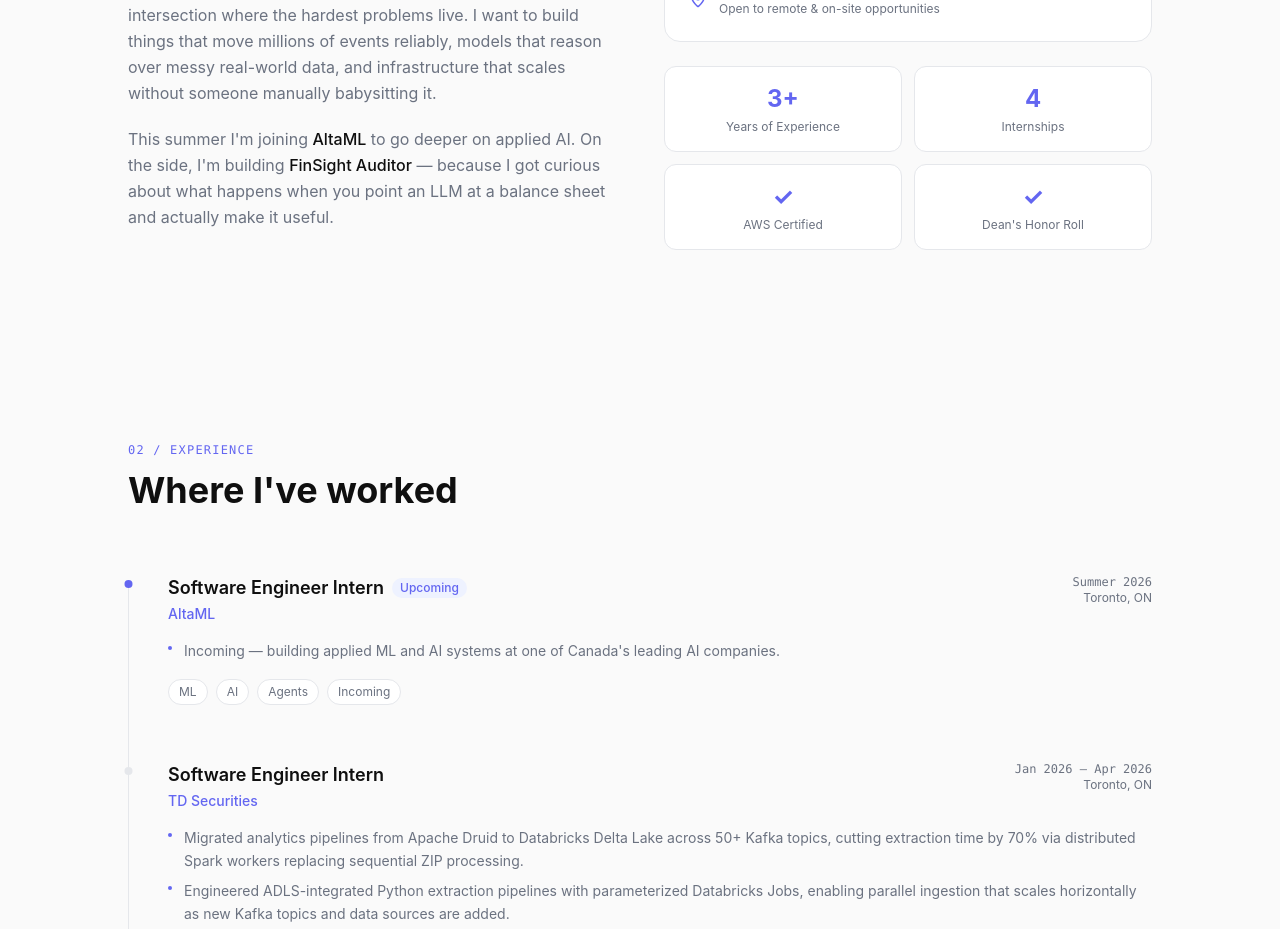
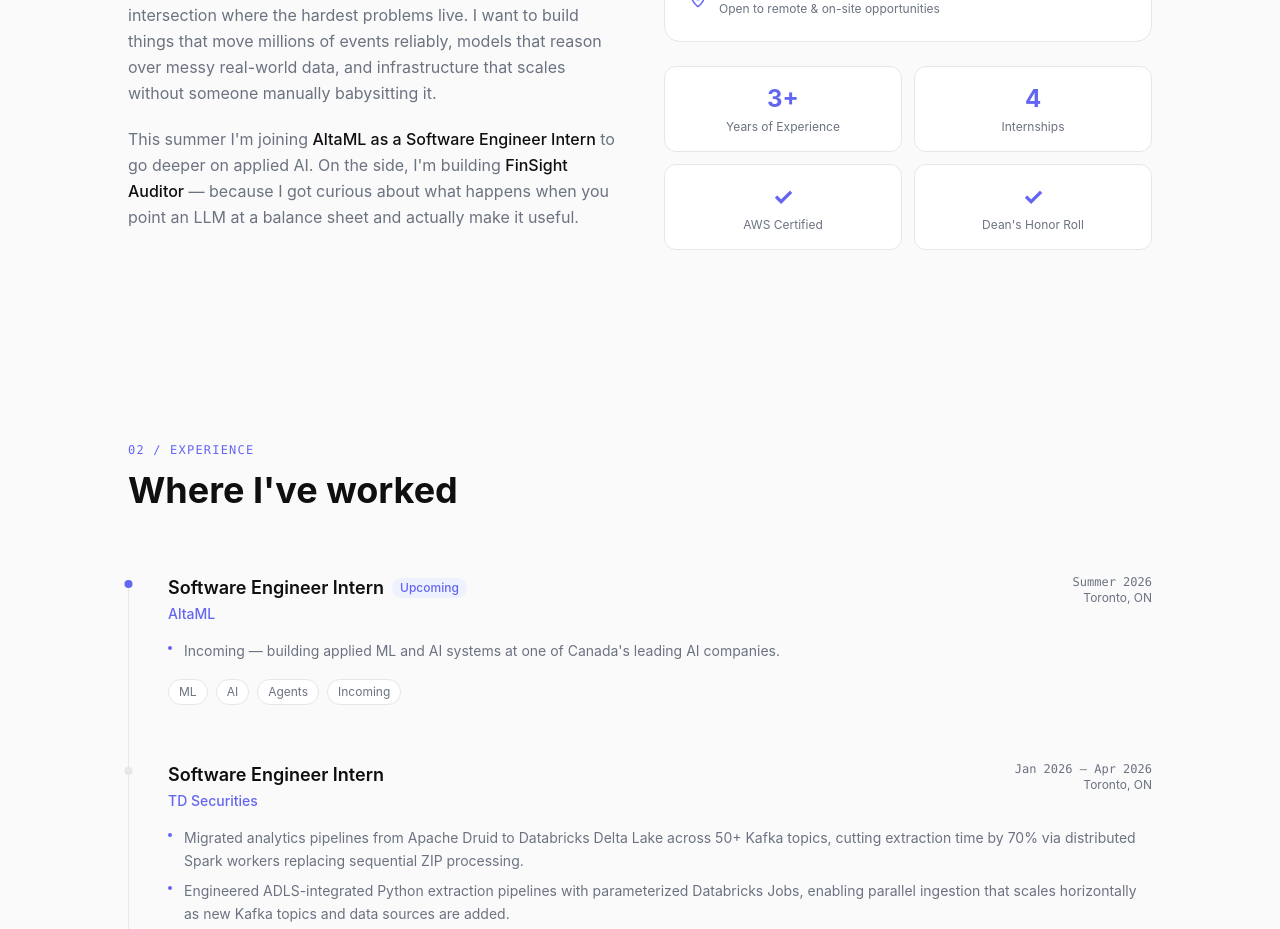
Before and after one commit to damansin/daman_singh, a Next.js app: page / in a window 1280 px wide. Shown: the part 1160-2089 px from the top of the page. Built offline with nearby package versions, Linux system fonts and the light colour scheme.

Commit message:
validating vercel deployment

```diff
--- a/components/About.tsx
+++ b/components/About.tsx
@@ -59,7 +59,7 @@
             <FadeIn delay={0.3}>
               <p className="text-base leading-relaxed" style={{ color: 'var(--muted)' }}>
                 This summer I&apos;m joining{' '}
-                <span style={{ color: 'var(--foreground)', fontWeight: 500 }}>AltaML</span> to go deeper on applied AI.
+                <span style={{ color: 'var(--foreground)', fontWeight: 500 }}>AltaML as a Software Engineer Intern</span> to go deeper on applied AI.
                 On the side, I&apos;m building{' '}
                 <span style={{ color: 'var(--foreground)', fontWeight: 500 }}>FinSight Auditor</span> —
                 because I got curious about what happens when you point an LLM at a balance sheet and actually make it useful.
```
